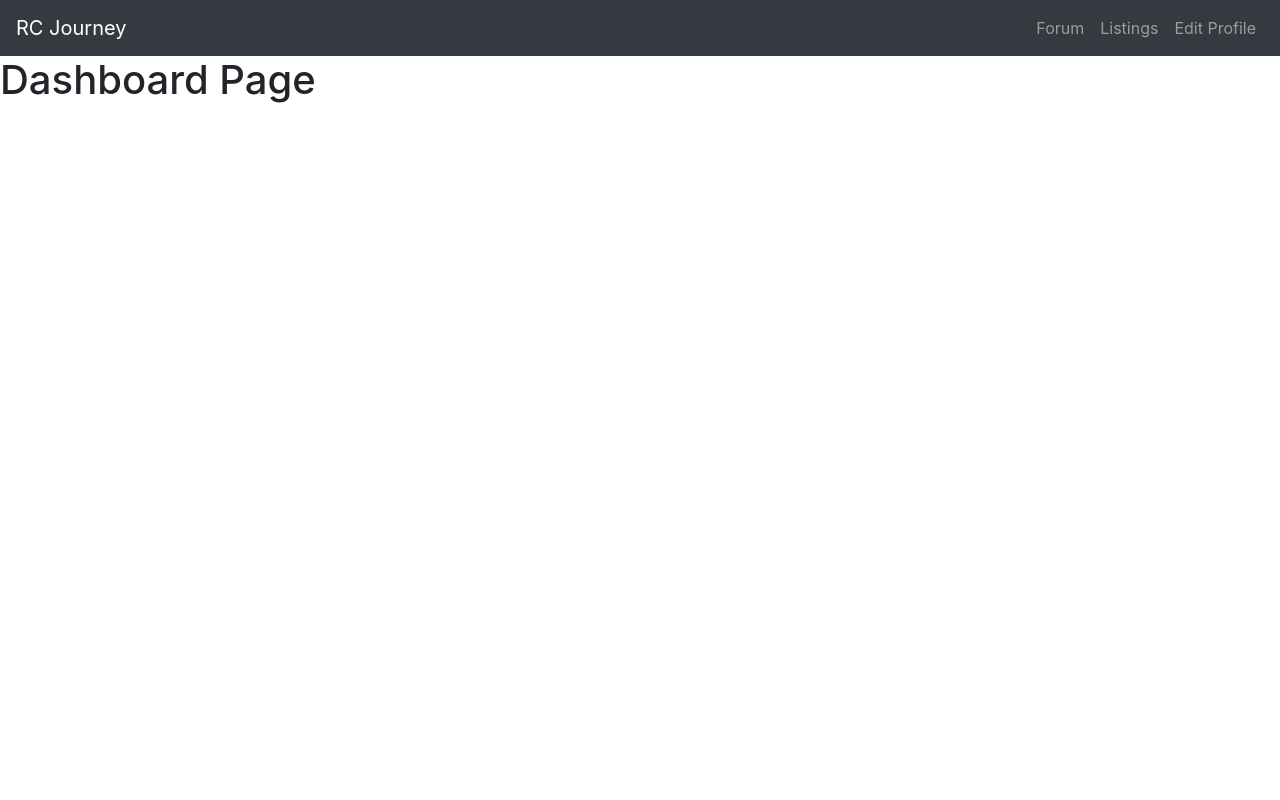
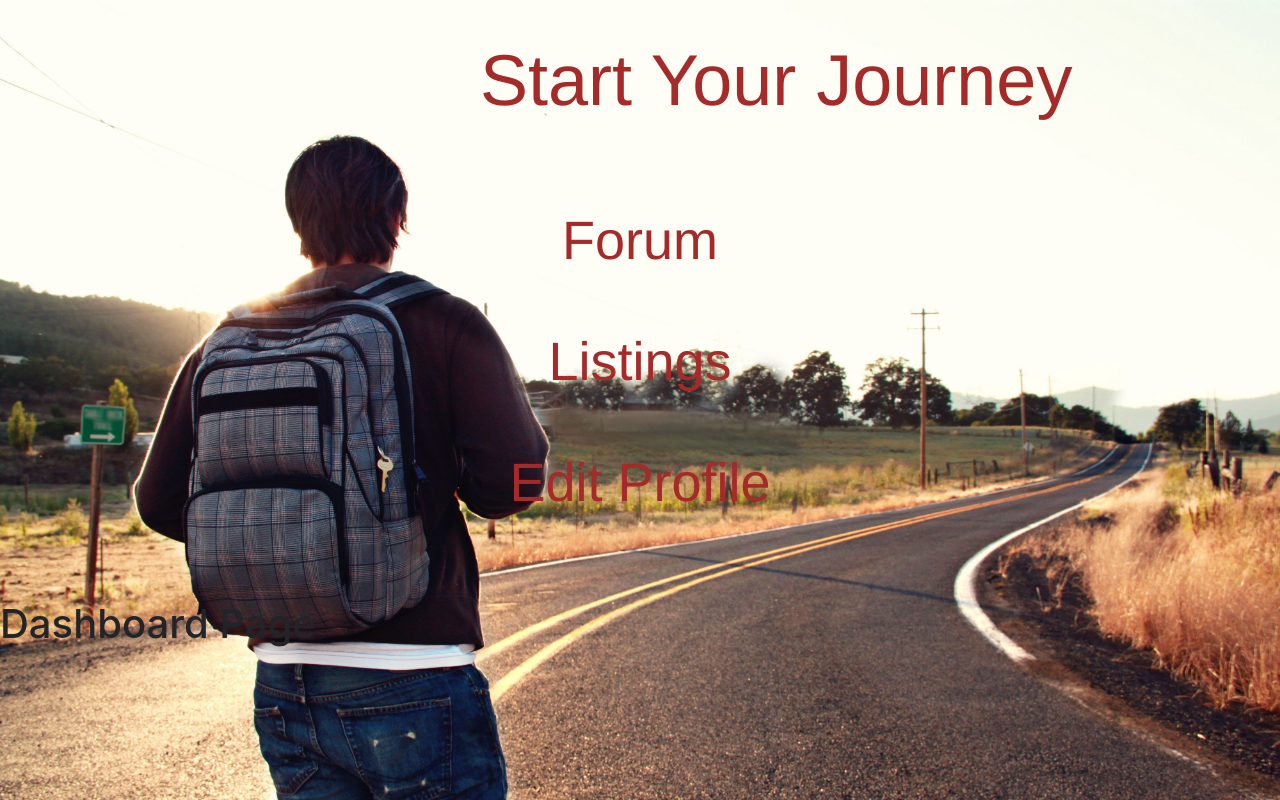
Before and after one commit to brett-buskirk/jtc-wow-project, a Django app: page /dashboard/ in a window 1280 px wide. Run offline with Django 3.2, Linux system fonts and the light colour scheme; a user stored in the database is signed in; some libraries are stand-ins or nearby versions.

Commit message:
Dashboard complete with CSS

```diff
--- /dev/null
+++ b/rcjourney/rcapp/static/css/dashboard.css
@@ -0,0 +1,30 @@
+body {background: url("/static/images/db-background.jpeg") no-repeat;
+      background-size: 100%;}
+.logo1 {
+    text-align: center;
+    width: 75%;
+    height: 150px;
+    line-height: 150px;
+}
+.logo1 a{color:brown;
+    font-size: 72px;
+    font-family: 'Franklin Gothic Medium', 'Arial Narrow', Arial, sans-serif;
+    position: absolute;
+}
+
+.navi {text-align: center;
+        width: 100%;
+        height: 400px;
+        margin-top: 50px;
+    }
+
+.navi a{color:brown;
+        position: relative;
+        font-size: 54px;
+        font-family: 'Franklin Gothic Medium', 'Arial Narrow', Arial, sans-serif;
+        transition: .3s all cubic-bezier(.155,1.105,.295,1.12),.3s box-shadow,.3s -webkit-transform cubic-bezier(.155,1.105,.295,1.12);
+            cursor: pointer;
+        }
+.navi a:hover{text-decoration: none;
+    text-shadow: 0 6px 10px rgba(0,0,0,.5), 0 0 6px rgba(0,0,0,.05);
+    font-size: 35px;}
--- a/rcjourney/rcapp/templates/dashboard.html
+++ b/rcjourney/rcapp/templates/dashboard.html
@@ -21,22 +21,24 @@
 </head>
 
 <body>
-  <nav class="navbar navbar-expand-lg navbar-dark bg-dark">
-    <a class="navbar-brand" href="#">RC Journey</a>
-    <ul class="navbar-nav ml-auto">
-      <li class="nav-item">
-        <a class="nav-link" href="{% url 'forum' %}">Forum</a>
-      </li>
-      <li class="nav-item">
-        <a class="nav-link" href="{% url 'listings' %}">Listings</a>
-      </li>
-
-      <li class="nav-item">
-        <a class="nav-link" href="{% url 'editprofile' %}">Edit
+  <div class="logo1">
+    <a class="navbar-brand" href="#">Start Your Journey</a>
+  </div>
+    <div class="navi">
+<p>
+        <a href="{% url 'forum' %}">Forum</a>
+</p>
+<br>
+<p>
+        <a href="{% url 'listings' %}">Listings</a>
+</p>
+<br>
+<p>
+        <a href="{% url 'editprofile' %}">Edit
           Profile</a>
-      </li>
-    </ul>
-  </nav>
+</p>
+<br>
+</div>
   <h1>Dashboard Page</h1>
 </body>
 
```
Also changed, not shown: rcjourney/static/images/db-background.jpeg (added).
